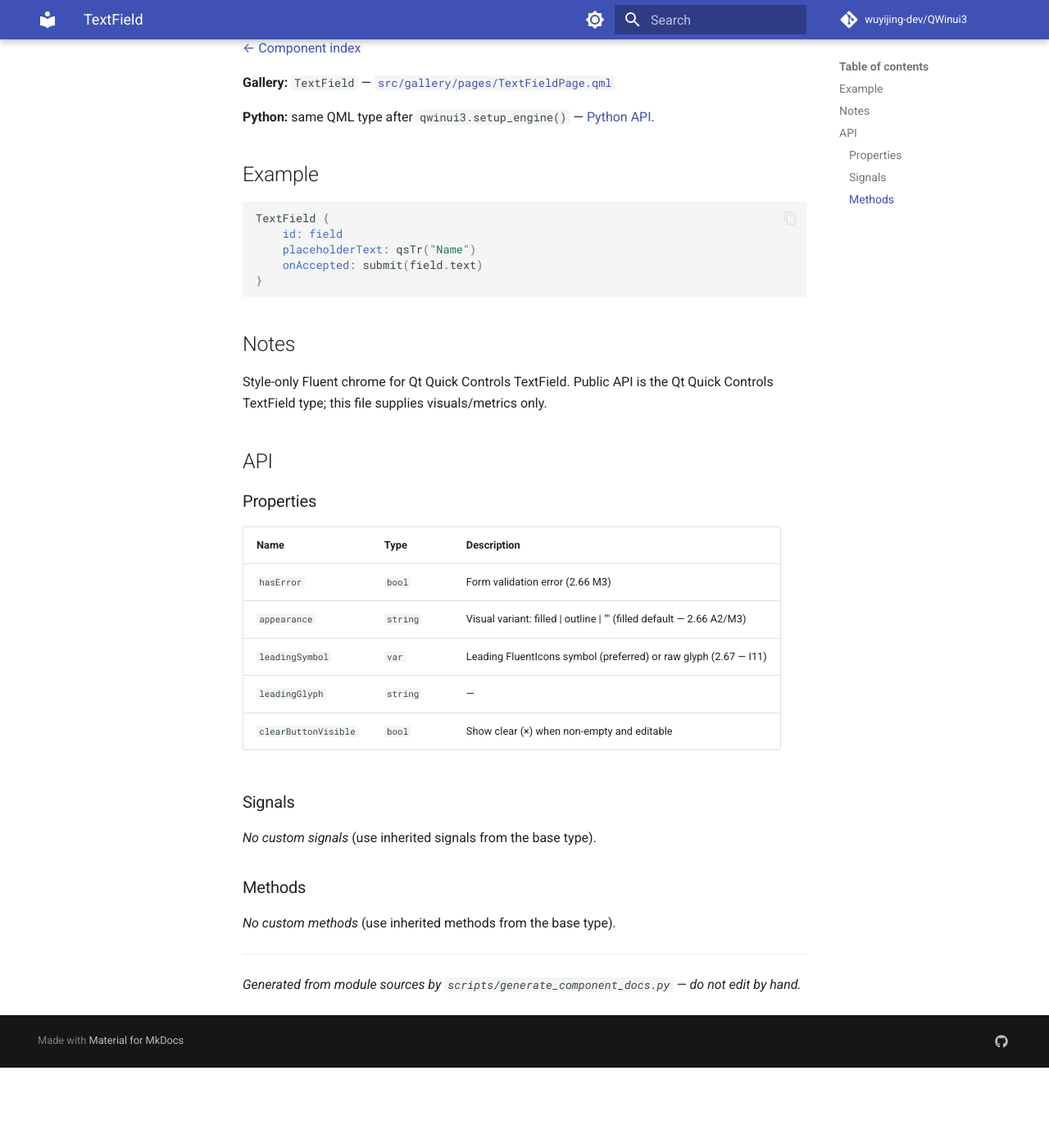
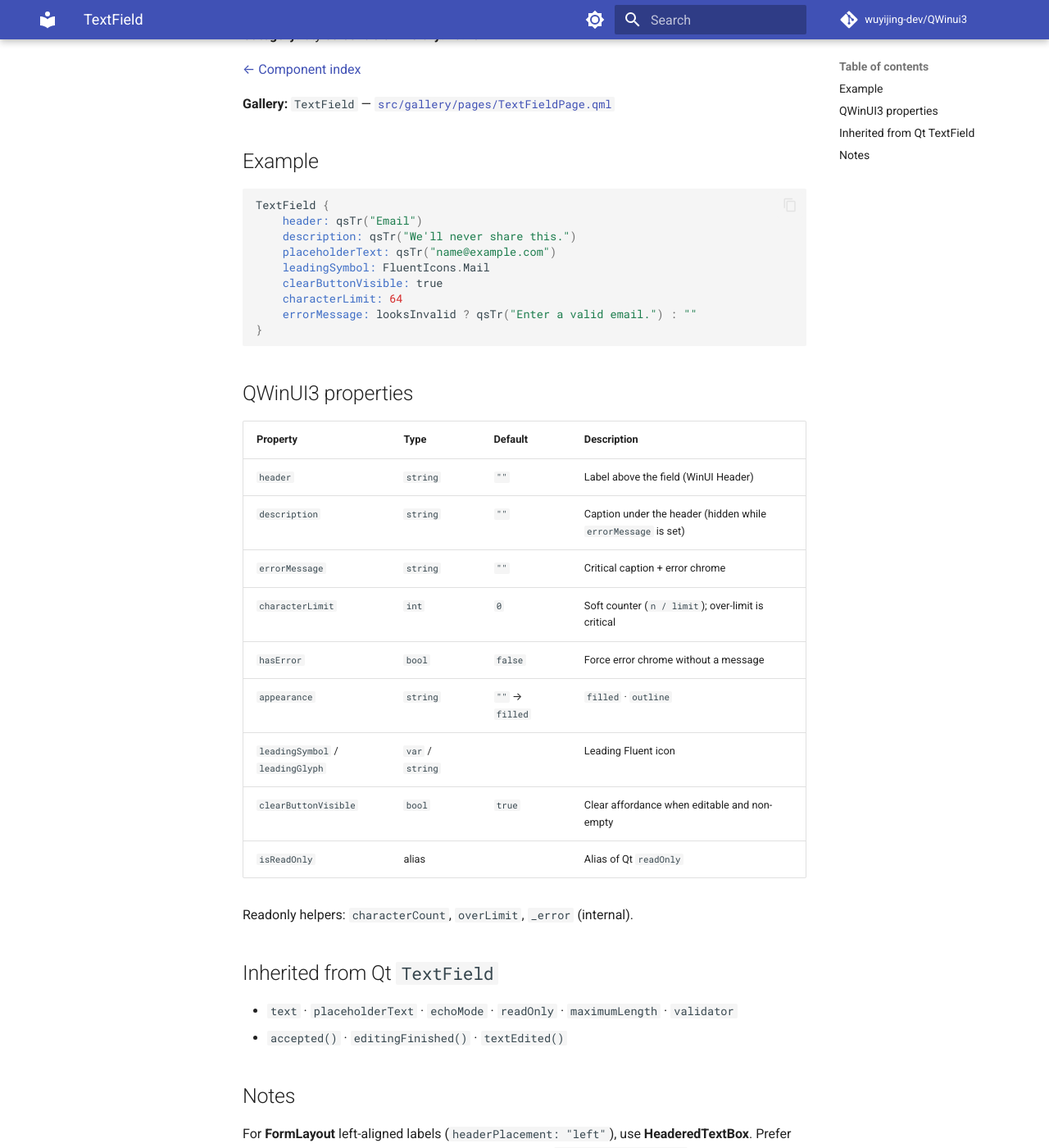
Before and after one commit to wuyijing-dev/QWinui3, an MkDocs documentation site: the page built from docs/components/TextField.md, in a window 1280 px wide and 1400 px high, scrolled down 306 px. Shown: the whole window at 82% size. Built offline with MkDocs 1.6.1 and Material for MkDocs 9.7.7, drawn with Linux system fonts in a browser that asks for light colours; comment, search, counter and statistics services are not loaded; before the commit the page ends 1608 px from its top, so only the background shows below that; some of the changed text lies outside the part shown.

Commit message:
Ship 3.16 TextField header, validation, and character limit.
Bring Style TextField up to WinUI TextBox demos: header/description, live errorMessage, soft characterLimit, and read-only chrome—not just appearance polish.

````diff
--- a/CMakeLists.txt
+++ b/CMakeLists.txt
@@ -17,7 +17,7 @@ set(CMAKE_EXPORT_COMPILE_COMMANDS ON)
 
 # Product version is X.YY (two-digit minor), e.g. 1.00, 1.01, 1.10.
 # Git tags / packages use v${QWINUI3_VERSION}. CMake needs major.minor.patch.
-set(QWINUI3_VERSION "3.15")
+set(QWINUI3_VERSION "3.16")
 if(NOT QWINUI3_VERSION MATCHES "^[0-9]+\\.[0-9][0-9]$")
     message(FATAL_ERROR "QWINUI3_VERSION must be X.YY (two-digit minor), got '${QWINUI3_VERSION}'")
 endif()
--- a/docs/components/TextField.md
+++ b/docs/components/TextField.md
@@ -1,51 +1,53 @@
 # TextField
 
-Fluent styled TextField.
+Fluent / WinUI 3 TextBox-style single-line input with header, description, validation, and character limit.
 
 `import QtQuick.Controls.QWinUI3` · [`src/style/QWinUI3/TextField.qml`](https://github.com/wuyijing-dev/QWinui3/blob/master/src/style/QWinUI3/TextField.qml)
 
-**Category:** Styled controls · **Library:** v2.81
+**Category:** Styled controls · **Library:** v3.16
 
 [← Component index](../components.md)
 
 **Gallery:** `TextField` — [`src/gallery/pages/TextFieldPage.qml`](https://github.com/wuyijing-dev/QWinui3/blob/master/src/gallery/pages/TextFieldPage.qml)
 
-**Python:** same QML type after `qwinui3.setup_engine()` — [Python API](../python-api.md).
-
 ## Example
 
 ```qml
 TextField {
-    id: field
-    placeholderText: qsTr("Name")
-    onAccepted: submit(field.text)
+    header: qsTr("Email")
+    description: qsTr("We'll never share this.")
+    placeholderText: qsTr("name@example.com")
+    leadingSymbol: FluentIcons.Mail
+    clearButtonVisible: true
+    characterLimit: 64
+    errorMessage: looksInvalid ? qsTr("Enter a valid email.") : ""
 }
 ```
 
+## QWinUI3 properties
+
+| Property | Type | Default | Description |
+|----------|------|---------|-------------|
+| `header` | `string` | `""` | Label above the field (WinUI Header) |
+| `description` | `string` | `""` | Caption under the header (hidden while `errorMessage` is set) |
+| `errorMessage` | `string` | `""` | Critical caption + error chrome |
+| `characterLimit` | `int` | `0` | Soft counter (`n / limit`); over-limit is critical |
+| `hasError` | `bool` | `false` | Force error chrome without a message |
+| `appearance` | `string` | `""` → `filled` | `filled` · `outline` |
+| `leadingSymbol` / `leadingGlyph` | `var` / `string` | | Leading Fluent icon |
+| `clearButtonVisible` | `bool` | `true` | Clear affordance when editable and non-empty |
+| `isReadOnly` | alias | | Alias of Qt `readOnly` |
+
+Readonly helpers: `characterCount`, `overLimit`, `_error` (internal).
+
+## Inherited from Qt `TextField`
+
+- `text` · `placeholderText` · `echoMode` · `readOnly` · `maximumLength` · `validator`
+- `accepted()` · `editingFinished()` · `textEdited()`
+
 ## Notes
 
-Style-only Fluent chrome for Qt Quick Controls TextField.
-Public API is the Qt Quick Controls TextField type; this file supplies visuals/metrics only.
-
-## API
-
-### Properties
-
-| Name | Type | Description |
-| --- | --- | --- |
-| `hasError` | `bool` | Form validation error (2.66 M3) |
-| `appearance` | `string` | Visual variant: filled \| outline \| "" (filled default — 2.66 A2/M3) |
-| `leadingSymbol` | `var` | Leading FluentIcons symbol (preferred) or raw glyph (2.67 — I11) |
-| `leadingGlyph` | `string` | — |
-| `clearButtonVisible` | `bool` | Show clear (×) when non-empty and editable |
-
-### Signals
-
-_No custom signals_ (use inherited signals from the base type).
-
-### Methods
-
-_No custom methods_ (use inherited methods from the base type).
+For **FormLayout** left-aligned labels (`headerPlacement: "left"`), use **HeaderedTextBox**. Prefer **PasswordBox** when you need a reveal toggle. Honors `Theme.reducedMotion` on focus underline and error shake.
 
 ---
-*Generated from module sources by `scripts/generate_component_docs.py` — do not edit by hand.*
+*Updated for 3.16 header / description / errorMessage / characterLimit.*
````
Also changed, not shown: ROADMAP.md (+3 -3 lines), docs/roadmap.md (+1 -1 lines), docs/upgrade-notes.md (+19 -0 lines), 2 other files.
